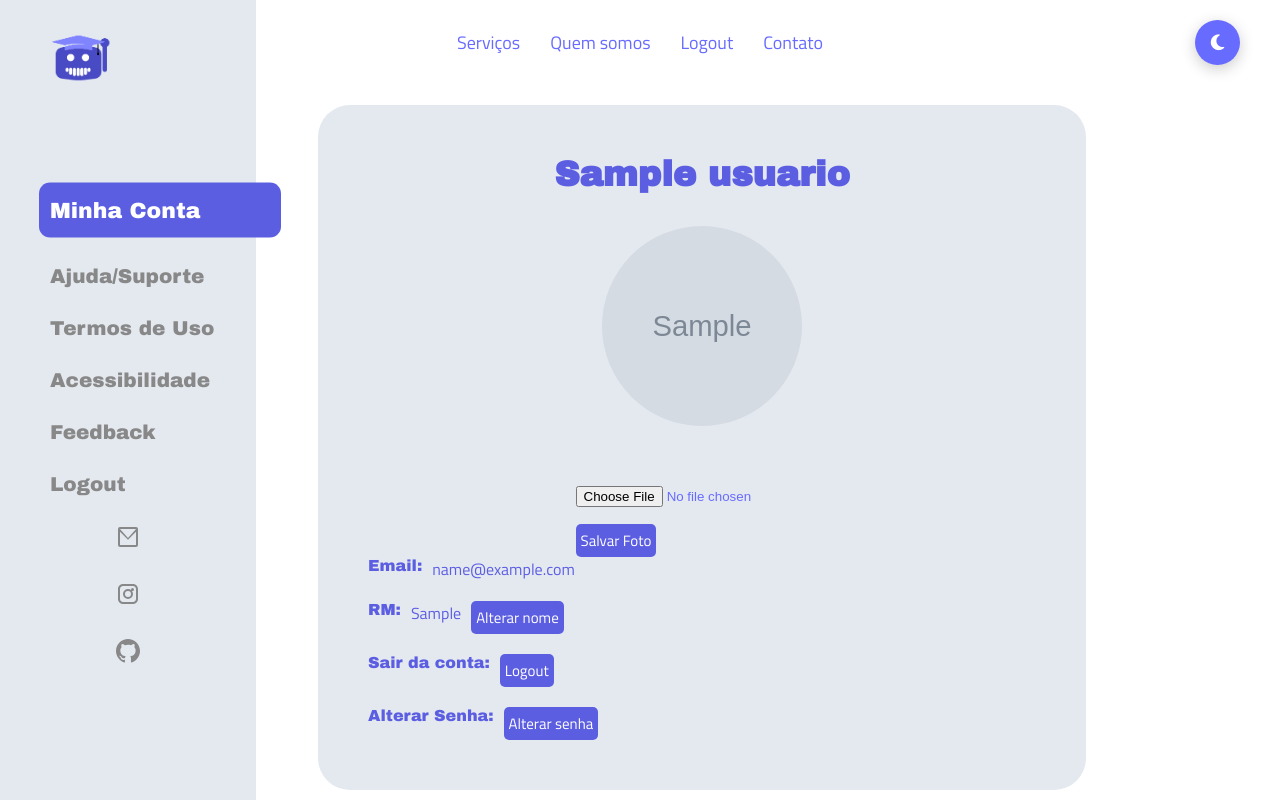
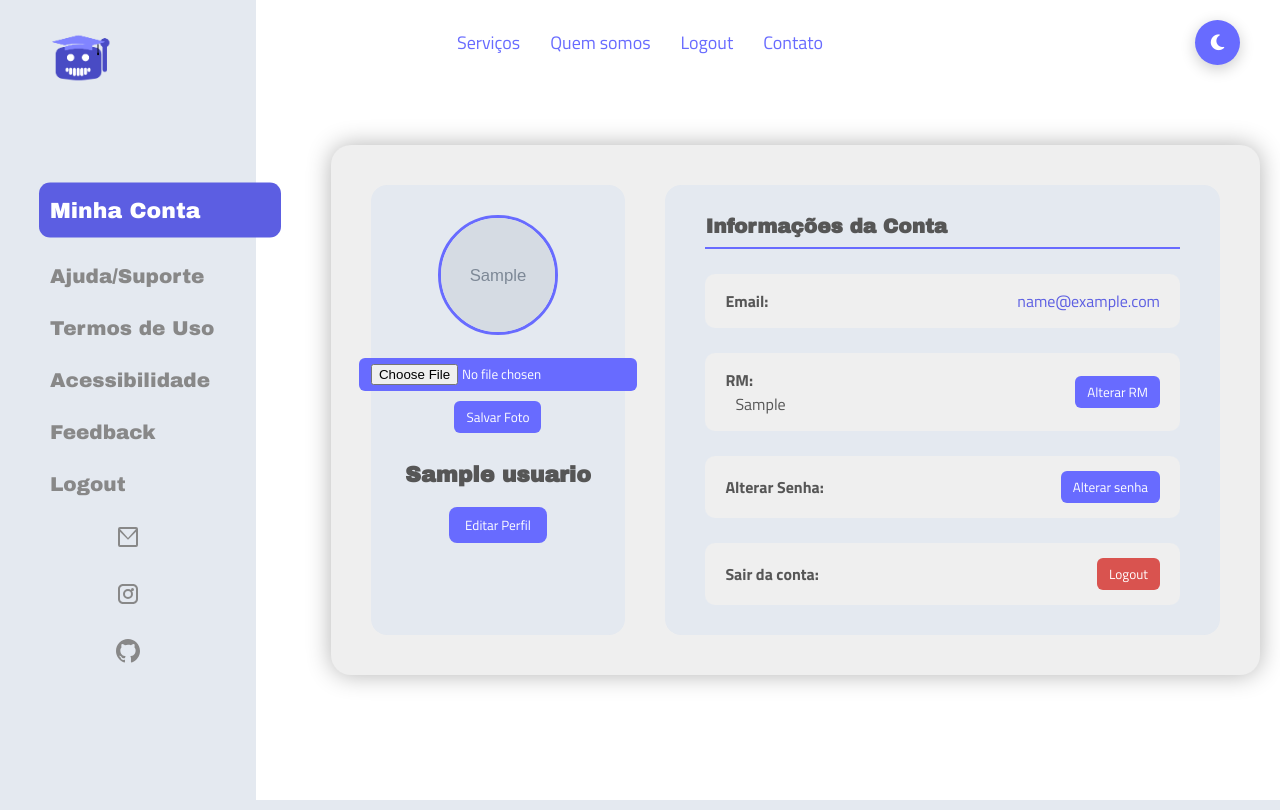
Before and after one commit to solontec/Projeto-Fala.i, a PHP site: page /mensagem/PaginaConta.php in a window 1280 px wide. Run offline with PHP 8.4, Linux system fonts and the light colour scheme; the visitor is signed in with stand-in values (Sample User, id 1); tables that the repository leaves empty or names only in its code hold one stand-in row (values such as "Sample post"); grey boxes marked "Sample" are stand-in pictures; some libraries are stand-ins or nearby versions.

Commit message:
Fazendo alterações da página de minha conta

```diff
--- a/public/PaginaConta.php
+++ b/public/PaginaConta.php
@@ -110,57 +110,54 @@ if (!$usuario) {
   </nav>
 
   <div class="tudo">
-    <div class="conteudo">
-
-      <div class="nomePrincipal">
-        <p><?= htmlspecialchars($usuario["nome"]) ?></p>
-      </div>
-
+    <<div class="perfil-container">
+  <div class="perfil-lateral">
     <div class="foto">
       <?php if (!empty($usuario["imagem_usuario"])): ?>
         <img src="../<?= htmlspecialchars($usuario["imagem_usuario"]) ?>"
             alt="Foto do usuário"
-         width="200" height="200"
-         style="border-radius: 50%; object-fit: cover;">
+            class="foto-perfil">
       <?php else: ?>
-    <p>Nenhuma foto enviada.</p>
+        <img src="../assets/user-placeholder.png"
+            alt="Sem foto"
+            class="foto-perfil">
       <?php endif; ?>
     </div>
 
-
-      <form action="../Controller/ImagemUsuarioController.php" method="POST" enctype="multipart/form-data">
-  <div class="foto">
+    <form action="../Controller/ImagemUsuarioController.php" method="POST" enctype="multipart/form-data" class="form-foto">
       <input type="file" name="adicionarFoto" accept="image/*">
-    </div>
       <button type="submit">Salvar Foto</button>
     </form>
 
+    <h2 class="nome-usuario"><?= htmlspecialchars($usuario["nome"]) ?></h2>
+    <button class="editar-btn">Editar Perfil</button>
+  </div>
 
-      <div class="informacoes">
-        <div class="conjunto">
-          <label>Email: </label>
+  <div class="perfil-conteudo">
+    <h3>Informações da Conta</h3>
+
+    <div class="info-card">
+      <label>Email:</label>
       <p><?= htmlspecialchars($usuario["email"]) ?></p>
     </div>
 
-        <div class="conjunto">
-          <label>RM:</label>
-          <p><?= htmlspecialchars($usuario["rm"]) ?></p>
-          <button>Alterar nome</button>
+    <div class="info-card">
+      <label>RM: <p id="rm"><?= htmlspecialchars($usuario["rm"]) ?></p></label>
+
+      <button>Alterar RM</button>
     </div>
 
-        <div class="conjunto">
-          <label>Sair da conta: </label>
+    <div class="info-card">
+      <label>Alterar Senha:</label>
+      <button>Alterar senha</button>
+    </div>
+
+    <div class="info-card danger-zone">
+      <label>Sair da conta:</label>
       <form action="../Controller/LogoutController.php" method="POST">
-            <button type="submit">Logout</button>
+        <button type="submit" class="logout-btn">Logout</button>
       </form>
     </div>
-
-        <div class="conjunto">
-          <label>Alterar Senha: </label>
-          <button>Alterar senha</button>
-        </div>
-      </div>
-
   </div>
   </div>
 
--- a/public/static/PaginaConta/PaginaConta.css
+++ b/public/static/PaginaConta/PaginaConta.css
@@ -22,7 +22,7 @@
   --onda: #5c5ee2;
   --onda2: #4f3cad;
   --onda3: #423291;
-  --texto: #ffffff;
+  --texto: #565656;
   --texto2: #585bfc;
   --border-color2: #e5e7eb;
   --passos: #dedede2f;
@@ -33,6 +33,7 @@
   --principal-fundo: #5c5ee2;
   --texto-informacao: #5c5ee2;
   --nome: #5c5ee2;
+  --fundo-perfil: #e4e9f0 ;
 }
 
 /* Modo Escuro */
@@ -64,6 +65,7 @@
   --fundo-menu: #101010;
   --texto-informacao: #ffffff;
   --nome: #ffffff;
+  --fundo-perfil: #101010;
 }
 
 /* FADE IN ANIMATION */
@@ -330,8 +332,6 @@ svg:hover{
 
 .tudo{
   display: flex;
-  align-items: center;
-  justify-content: center;
   margin: 20px;
 }
 
@@ -343,68 +343,6 @@ svg:hover{
   width: 60vw;
   border-radius: 2rem;
   margin-left: 10%;
-  justify-content: center;
-  align-items: center;
-}
-
-.nomePrincipal p{
-  color: var(--nome);
-  font-size: 35px;
-  font-weight: bold;
-  font-family: "Archivo Black";
-}
-
-.foto{
-  width: 100%;
-  display: flex;
-  flex-direction: column;
-  margin-top: 5%;
-  margin-bottom: 7%;
-  gap: 20px;
-  justify-content: center;
-  align-items: center;
-}
-
-.foto button{
-  width: 100px;
-}
-
-.fotoPerfil{
-  width: 25%;
-  border-radius: 50%;
-}
-
-.informacoes{
-  gap: 20px;
-  display: flex;
-  flex-direction: column;
-  align-self: flex-start;
-  color: var(--texto-informacao);
-}
-
-.conjunto{
-  gap: 10px;
-  display: flex;
-  flex-direction: row;
-}
-
-button{
-  background-color: var(--principal-fundo);
-  border: none;
-  border-radius: 5px;
-  height: auto;
-  padding: 5px;
-  color: white;
-  cursor: pointer;
-  font-family: 'Titillium Web';
-  font-weight: 500;
-  font-size: 15px;
-  transition: all ease-in-out 0.2s;
-}
-
-button:hover{
-  background-color: #423291;
-  transform: scale(1.02);
 }
 
 a{
@@ -419,3 +357,166 @@ a:hover{
 p{
   font-family: "Titillium Web";
 }
+
+input {
+  background-color: var(--cor-principal);
+  color: #fff;
+  border: none;
+  padding: 6px 12px;
+  border-radius: 6px;
+  cursor: pointer;
+  font-family: "Titillium Web";
+  transition: 0.2s;
+  display: flex;
+}
+
+input:hover {
+  background-color: var(--hover);
+  transform: scale(1.05);
+}
+
+
+button {
+  background-color: var(--cor-principal);
+  color: #fff;
+  border: none;
+  padding: 6px 12px;
+  border-radius: 6px;
+  cursor: pointer;
+  font-family: "Titillium Web";
+  transition: 0.2s;
+  display: flex;
+}
+
+button:hover {
+  background-color: var(--hover);
+  transform: scale(1.05);
+}
+
+/* ===== PERFIL ESTILO DISCORD ===== */
+.perfil-container {
+  display: flex;
+  gap: 40px;
+  background-color: var(--fundo-cinza);
+  border-radius: 20px;
+  padding: 40px;
+  margin: 40px auto;
+  width: 80%;
+  box-shadow: 0 0 25px rgba(0,0,0,0.3);
+  margin-left: 300px;
+}
+
+.perfil-lateral {
+  width: 30%;
+  background-color: var(--fundo-perfil);
+  border-radius: 16px;
+  padding: 30px;
+  display: flex;
+  flex-direction: column;
+  align-items: center;
+  gap: 20px;
+}
+
+.foto-perfil {
+  width: 120px;
+  height: 120px;
+  border-radius: 50%;
+  object-fit: cover;
+  border: 3px solid var(--cor-principal);
+}
+
+.form-foto {
+  display: flex;
+  flex-direction: column;
+  gap: 10px;
+  align-items: center;
+}
+
+.nome-usuario {
+  color: var(--texto);
+  font-size: 22px;
+  font-weight: 700;
+  text-align: center;
+  margin-top: 10px;
+}
+
+.editar-btn {
+  background-color: var(--cor-principal);
+  color: #fff;
+  padding: 8px 16px;
+  border-radius: 8px;
+  font-family: "Titillium Web";
+  border: none;
+  cursor: pointer;
+  transition: 0.3s;
+}
+
+.editar-btn:hover {
+  background-color: var(--hover);
+  transform: scale(1.05);
+}
+
+.perfil-conteudo {
+  flex: 1;
+  background-color: var(--fundo-menu);
+  border-radius: 16px;
+  padding: 30px 40px;
+  display: flex;
+  flex-direction: column;
+  gap: 25px;
+  color: var(--texto-informacao);
+}
+
+.perfil-conteudo h3 {
+  color: var(--texto);
+  font-size: 20px;
+  font-weight: 700;
+  border-bottom: 2px solid var(--cor-principal);
+  padding-bottom: 10px;
+}
+
+.info-card {
+  display: flex;
+  align-items: center;
+  justify-content: space-between;
+  background-color: var(--fundo-cinza);
+  padding: 15px 20px;
+  border-radius: 10px;
+  font-family: "Titillium Web";
+  font-weight: 500;
+}
+
+.info-card label {
+  color: var(--texto);
+  font-weight: 700;
+}
+
+.info-card button {
+  background-color: var(--cor-principal);
+  color: #fff;
+  border: none;
+  padding: 6px 12px;
+  border-radius: 6px;
+  cursor: pointer;
+  font-family: "Titillium Web";
+  transition: 0.2s;
+  display: flex;
+}
+
+.info-card button:hover {
+  background-color: var(--hover);
+  transform: scale(1.05);
+}
+
+.logout-btn {
+  background-color: #d9534f !important;
+}
+
+.logout-btn:hover {
+  background-color: #c9302c !important;
+}
+
+#rm{
+  font-weight: lighter;
+  margin-left: 10px;
+}
```
Also changed, not shown: public/PaginaInicial.php (+22 -17 lines), public/static/PaginaInicial/PaginaInicial.css (+5 -3 lines), public/static/PaginaInicial/PaginaInicial.js (+25 -0 lines), uploads/6904189351876_produto4.jpg (added). Lines whose indentation alone changed are shown as unchanged.
